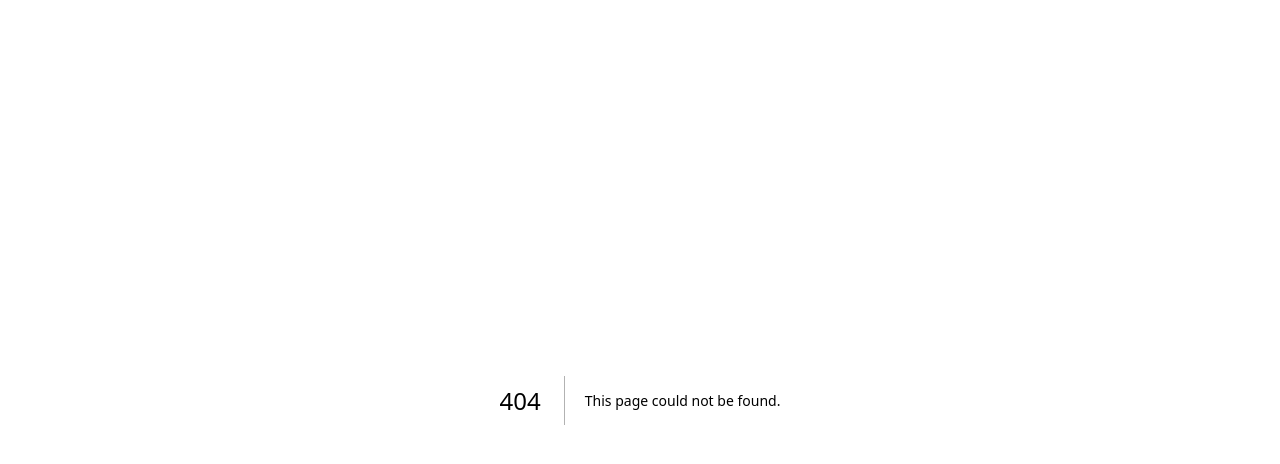
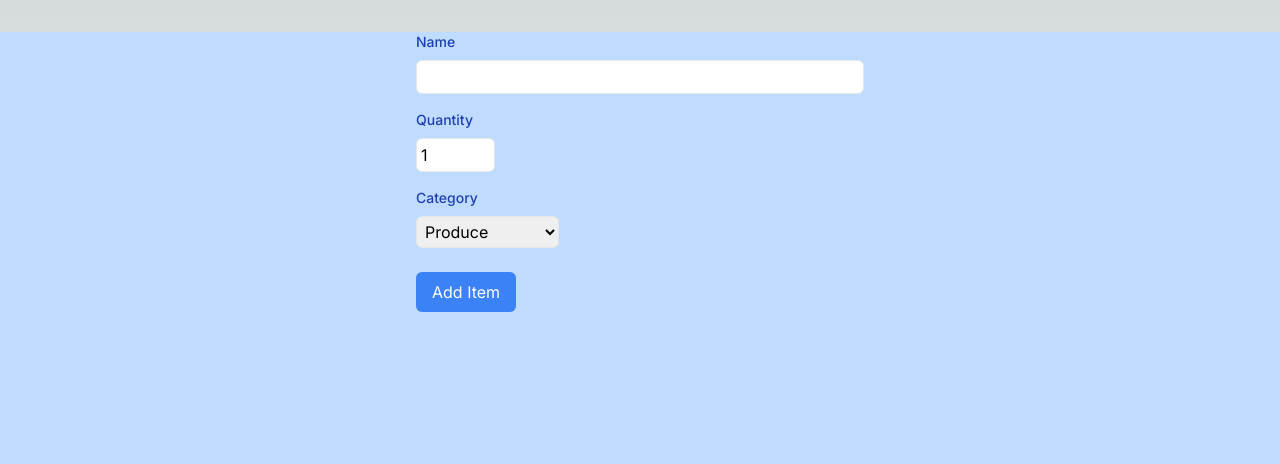
Before and after one commit to Nishit1710/cprg306-assignments, a Next.js app: page /week-4 in a window 1280 px wide. Before the commit this address had no page. Shown: the top 464 px of the page. Built offline with nearby package versions, Linux system fonts and the light colour scheme.

Commit message:
week-4 added to app

```diff
--- a/app/page.js
+++ b/app/page.js
@@ -2,18 +2,20 @@ import Link from "next/link";
 
 export default function Page() {
   return(
-    <main >
+    <main className="bg-blue-200 min-h-screen">
 
-      <ul><div class= "flex justify-center">
+      <ul className="max-w-4xl mx-auto py-16">
+        <div class="flex justify-center">
         <div class="flex flex-col">
-        <div class="py-11"></div>
-        <p class="text-4xl">
+        <p class="text-4xl p-5 mb-10 font-bold text-pink-500">
         <h1 >CPRG-306: Web Development 2 - Assignments</h1></p>
 
-        <li className="bg-white-500 p-5 mb-10 square-md">
+        <li className="bg-red-500 shadow-lg p-5 mb-10 rounded-md">
         <Link href="week-2"> Week 2 Assignments</Link></li>
-        <li className="bg-white-500 p-5 mb-10 square-md">
+        <li className="bg-yellow-500 shadow-lg p-5 mb-10 rounded-md">
         <Link href="week-3"> Week 3 Assignments</Link></li>
+        <li className="bg-green-500 shadow-lg p-5 mb-10 rounded-md">
+        <Link href="week-4"> Week 4 Assignments</Link></li>
         </div>
       </div></ul>
     </main>
--- a/app/week-3/item-list.js
+++ b/app/week-3/item-list.js
@@ -76,7 +76,7 @@ const ItemList = () => {
 
     return (
         <ul>
-            <div class="grid grid-cols-2 gap-4 place-content-stretch h-48">
+            <div className="grid grid-cols-2 gap-4 place-content-stretch h-48">
             <div><Item {...item1}></Item></div>
             <div><Item  {...item2}></Item></div>
             <div><Item {...item3}></Item></div>
--- a/app/week-3/page.js
+++ b/app/week-3/page.js
@@ -5,10 +5,10 @@ export default function Page() {
     <main>
       <div className= "flex justify-center">
       <div className="py-8"></div>
-        <p className="text-5xl">
+      <div className="text-5xl">
       <div>
       <h1>Shopping List</h1>
-        </div></p></div>
+      </div></div></div>
       <ItemList />
     </main>
   );
--- /dev/null
+++ b/app/week-4/new-item.js
@@ -0,0 +1,95 @@
+'use client';
+import { useState } from "react";
+
+const NewItem = () => {
+    const [name, setName]= useState('');
+    const [quantity, setQuantity] = useState(1);
+    const [category, setCategory]= useState('produce');
+    const handleSubmit = (e) => {
+        e.preventDefault();
+
+        const item = {
+          name,
+          quantity,
+          category,
+        };
+        console.log(item);
+
+        alert(`Name: ${name}, Quantity: ${quantity}, Category: ${category}\nItems added to list successfully.`);
+
+        setName('');
+        setQuantity(1);
+        setCategory('produce');
+    };
+    return (
+      <main className="bg-blue-200 min-h-screen">
+        <form onSubmit={handleSubmit} className="max-w-md mx-auto my-8">
+
+          <div className="mb-4">
+            <label htmlFor="name" className="block text-sm font-medium text-blue-800">
+              Name
+            </label>
+            <input
+              type="text"
+              id="name"
+              name="name"
+              value={name}
+              onChange={(e) => setName(e.target.value)}
+              required
+              className="mt-2 p-1 border rounded-md w-full"
+            />
+          </div>
+
+
+          <div className="mb-4">
+            <label htmlFor="quantity" className="block text-sm font-medium text-blue-800">
+              Quantity
+            </label>
+            <input
+              type="number"
+              id="quantity"
+              name="quantity"
+              min="1"
+              max="99"
+              value={quantity}
+              onChange={(e) => setQuantity(Number(e.target.value))}
+              required
+              className="mt-2 p-1 border rounded-md w-half"
+            />
+          </div>
+
+
+          <div className="mb-4">
+            <label htmlFor="category" className="block text-sm font-medium text-blue-800">
+              Category
+            </label>
+            <select
+              id="category"
+              name="category"
+              value={category}
+              onChange={(e) => setCategory(e.target.value)}
+              className="mt-2 p-1 border rounded-md w-half"
+            >
+              <option value="produce">Produce</option>
+              <option value="dairy">Dairy</option>
+              <option value="bakery">Bakery</option>
+              <option value="meat">Meat</option>
+              <option value="frozen food">Frozen Foods</option>
+              <option value="canned goods">Canned Goods</option>
+              <option value="dry goods">Dry Goods</option>
+              <option value="beverages">Beverages</option>
+              <option value="snacks">Snacks</option>
+              <option value="household">Household</option>
+              <option value="other">Other</option>
+
+            </select>
+          </div>
+          <button type="submit" className="bg-blue-500 text-white mt-2 px-4 py-2 rounded-md">
+            Add Item
+          </button>
+        </form>
+      </main>
+    );
+};
+
+export default NewItem;
--- /dev/null
+++ b/app/week-4/page.js
@@ -0,0 +1,6 @@
+import React from "react";
+import NewItem from "./new-item.js";
+const Page = () => {
+    return <NewItem />
+};
+export default Page;
```
Lines whose indentation alone changed are shown as unchanged.
